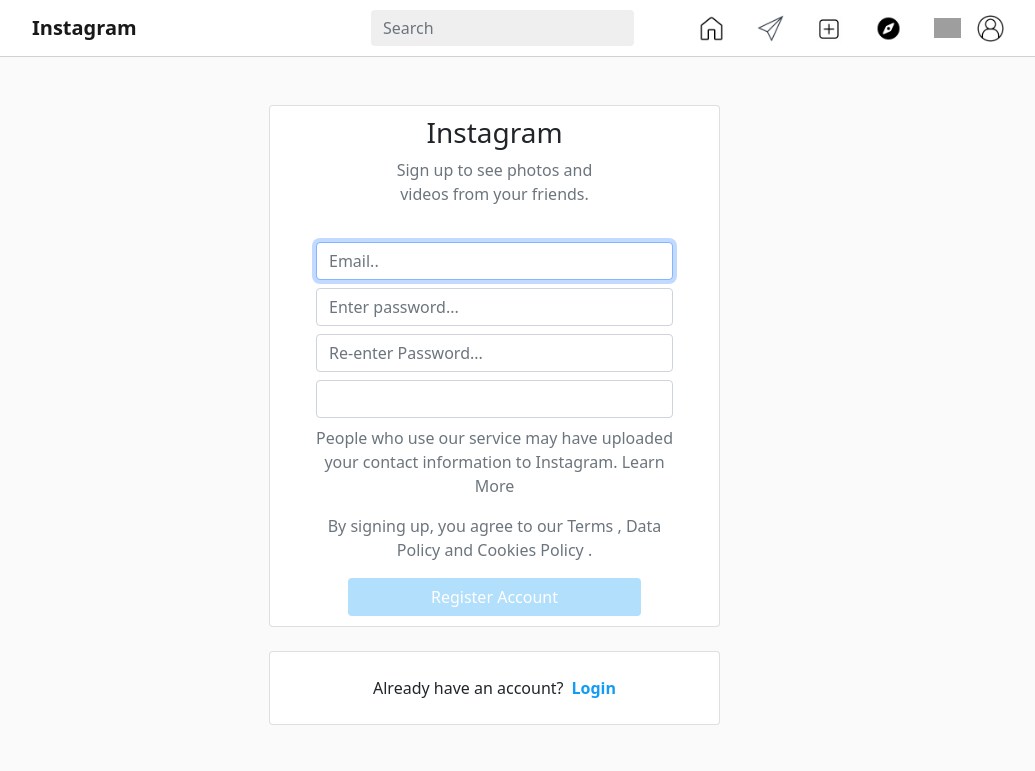
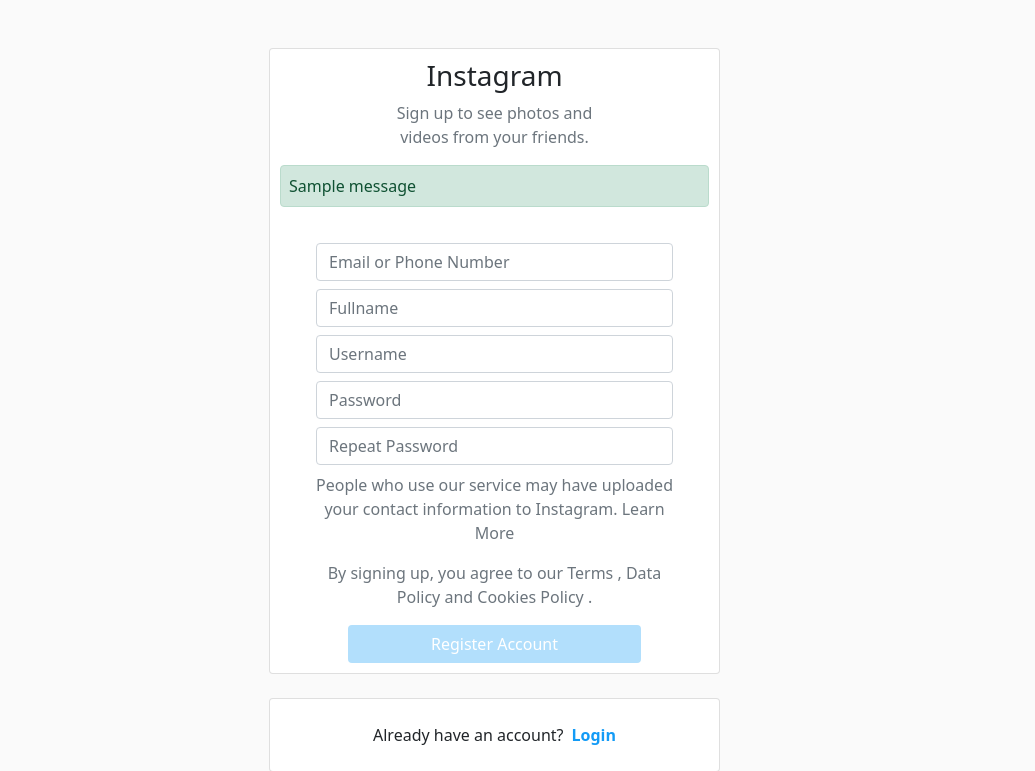
Before and after one commit to Isaac-kiptoo-kilimo/Istagram-app, a Django app: page /register/ in a window 1280 px wide. Shown: the top 771 px of the page, without its empty margins (98-1133 px from the left). Before the commit the page ends 725 px from the top, so only its background shows below. Run offline with Django 4.2, Linux system fonts and the light colour scheme; tables that the repository leaves empty hold one stand-in row (values such as "Sample post"); one stand-in notice (Sample message) is shown; parts of the project's set-up code (start-up, migrations or seed data) failed here and were passed over; some libraries are stand-ins or nearby versions; grey boxes are pictures that could not be loaded.

Commit message:
feature:fix:fixing the login and register page

```diff
--- a/clone/admin.py
+++ b/clone/admin.py
@@ -6,3 +6,4 @@ from .models import *
 # Register your models here.
 admin.site.register(Image)
 admin.site.register(Profile)
+admin.site.register(Comment)
--- /dev/null
+++ b/clone/decorators.py
@@ -0,0 +1,23 @@
+from django.contrib import messages
+from django.http import HttpResponse
+from django.shortcuts import redirect
+
+
+def unauthenticated_user(view_func):
+    def wrapper_func(request, *args, **kwargs):
+        if request.user.is_authenticated:
+            return redirect('index')
+        else:
+            return view_func(request, *args, **kwargs)
+
+    return wrapper_func
+
+
+def admin_only(view_func):
+    def wrapper_func(request, *args, **kwargs):
+        if not request.user.is_superuser:
+            return redirect('index')
+        else:
+            return view_func(request, *args, **kwargs)
+
+    return wrapper_func
--- a/clone/urls.py
+++ b/clone/urls.py
@@ -8,5 +8,6 @@ urlpatterns=[
     path('profile/',views.profile,name='profile'),
     path('register/',views.register,name='register'),
     path('login/',views.loginPage,name='login'),
+    path('logout/',views.logoutUser,name='logout'),
     path('edit/',views.editProfile,name='edit'),
 ]
--- a/clone/views.py
+++ b/clone/views.py
@@ -1,8 +1,12 @@
+from django.contrib import messages
 from django.shortcuts import redirect, render
 from PIL import Image as PILimage
 from django.contrib.auth import authenticate,login,logout
-from .forms import createUserForm
+
+from clone.decorators import unauthenticated_user
 from .models import *
+from django.contrib.auth.password_validation import validate_password
+from django.core.exceptions import ValidationError
 
 
 # Create your views here.
@@ -30,19 +34,50 @@ def addimage(request):
 def profile(request):
     return render(request,'pages/profile.html')
 
+
+@unauthenticated_user
 def register(request):
-    form=createUserForm()
     if request.method=='POST':
-        form=createUserForm(request.POST)
-        form.save()
+        email_phone=request.POST.get('email-phone')
+        fullname=request.POST.get('fullname')
+        username=request.POST.get('username')
+        password=request.POST.get('password')
+        password1=request.POST.get('password1')
+        if password==password1:
+            user,create=User.objects.get_or_create(username=username)
+            if create:
+                try:
+                    validate_password(password)
+                    user.set_password(password)
+                    user.profile.fullname=fullname
+                    user.profile.email_phone=email_phone
+                    user.profile.save()
+                    user.save()
+                    messages.success(request,'Account created succesfully')
+                    return redirect('login')
+                except ValidationError as e:
+                    messages.error(request,'Password error {e} ')
 
-    return render(request,'accounts/register.html',{'form':form})
+            else:
+                messages.info(request,'user with these details already exists')
+        else:
+            messages.error(request,'Passwords do not match')
+    return render(request,'accounts/register.html')
 
+
+@unauthenticated_user
 def loginPage(request):
-    username=request.POST.get('username')
-    password=request.POST.get('password')
-    user=authenticate(request,username=username,password=password)
-    login(request,user)
+    if request.method=='POST':
+        username=request.POST.get('username')
+        password=request.POST.get('password')
+        print(username,password)
+        user=authenticate(username=username,password=password)
+        print('user',user)
+        if user is not None:
+            login(request,user)
+            return redirect('index')
+        else:
+            messages.error(request,'User with this credentials not found')
 
     return render(request,'accounts/login.html')
 
--- a/templates/accounts/register.html
+++ b/templates/accounts/register.html
@@ -8,27 +8,44 @@
                     <div class="text-center">
                         <h3 id="form-title tex-dark">Instagram</h3>
                         <p class="text-secondary">Sign up to see photos and <br> videos from your friends.</p>
+
+                    </div>
+                    <div>
+                        {% for message in messages %}
+                        {% if message.tags == 'error' %}
+                        <div class="p-2 alert alert-danger">
+                            {{message}}
+                        </div>
+                        {% else %}
+                        <div class="p-2 alert alert-{{message.tags}}">
+                            {{message}}
+                        </div>
+                        {% endif %}
+                        {% endfor %}
                     </div>
                     <div class="d-flex justify-content-center form_container text-secondary">
 
                         <form method="POST" action="">
                             {% csrf_token %}
                             <div class="input-group mb-2">
-
-                                {{form.username}}
+                              <input type="text" class="form-control shadow-none input-lg" name="email-phone" placeholder="Email or Phone Number">
                             </div>
                             <div class="input-group mb-2">
+                                <input type="text" class="form-control shadow-none input-lg" name="fullname" placeholder="Fullname">
 
-                                {{form.email}}
                             </div>
 
                             <div class="input-group mb-2">
 
-                                {{form.password1}}
+                                <input type="text" class="form-control shadow-none input-lg" name="username" placeholder="Username">
                             </div>
                             <div class="input-group mb-2">
 
-                                {{form.password2}}
+                                <input type="password" class="form-control shadow-none input-lg" name="password" placeholder="Password">
+                            </div>
+                            <div class="input-group mb-2">
+
+                                <input type="password" class="form-control shadow-none input-lg" name="password1" placeholder="Repeat Password">
                             </div>
                             <p class="text-center">People who use our service may have uploaded <br> your contact information to Instagram. Learn <br> More</p>
                             <p class="text-center">
@@ -56,17 +73,5 @@
         </div>
     </div>
 </div>
-<script>
 
-    let form_fields = document.getElementsByTagName('input')
-    form_fields[1].placeholder='Username..';
-    form_fields[2].placeholder='Email..';
-    form_fields[3].placeholder='Enter password...';
-    form_fields[4].placeholder='Re-enter Password...';
-
-
-    for (let field in form_fields){
-        form_fields[field].className += ' form-control'
-    }
-</script>
 {% endblock %}
--- a/templates/base.html
+++ b/templates/base.html
@@ -15,7 +15,9 @@
     <link rel="stylesheet" href="{% static 'css/style.css' %}">
 </head>
 <body>
+    {% if request.user.is_authenticated %}
     {% include 'components/navbar.html' %}
+    {% endif %}
     {% block content %}
     {% endblock %}
     {% include 'components/footer.html' %}
--- a/templates/components/navbar.html
+++ b/templates/components/navbar.html
@@ -14,14 +14,14 @@
 
           <div class="collapse navbar-collapse" id="navbarSupportedContent">
             <ul class="navbar-nav me-4  mb-2 mb-lg-0">
-            <a href="" class="mx-3">
+            <a href="{% url 'index' %}" class="mx-3">
                 <img src="/static/images/home.webp" width="27px" alt="">
             </a>
               <a href="" class=" mx-3">
                   <img src="/static/images/message.webp" width="27px" alt="">
               </a>
 
-              <a href="" class="mx-3">
+              <a href="{% url 'addimage' %}" class="mx-3">
                 <img src="/static/images/boxadd.png" width="27px" alt="">
               </a>
               <a href="" class="mx-3">
@@ -36,9 +36,9 @@
                     <img src="/static/images/user.webp" width="27px" alt="{{image.profile_img}}">
                 </a>
                 <ul class="dropdown-menu" aria-labelledby="navbarDropdown">
-                  <a class="dropdown-item"  href="#"> <img src="/static/images/user.webp" class="mx-3
+                  <a class="dropdown-item"  href="{% url 'profile' %}"> <img src="/static/images/user.webp" class="mx-3
                     " width="20px" alt=""> Profile</a>
-                  <a class="dropdown-item" href="#">
+                  <a class="dropdown-item" href="{% url 'profile' %}">
                     <img src="/static/images/Bookmark.webp" class="mx-3" alt="" width="20px">Saved</a>
                  <a class="dropdown-item" href="#"><img src="/static/images/settings.webp" class="mx-3
                     " alt="" width="20px">Settings</a>
@@ -46,7 +46,8 @@
                     " alt="" width="20px">Switch Accounts</a>
                   <li><hr class="dropdown-divider"></li>
                   <li><a class="dropdown-item" class="mx-3
-                    " href="#">LogOut</a></li>
+                    " href="{% url 'logout' %}">LogOut</a></li>
+
                 </ul>
               </li>
             </ul>
--- a/templates/pages/profile.html
+++ b/templates/pages/profile.html
@@ -14,9 +14,9 @@
                         </h3>
                     </div>
                    <div class="col-md-4 p-0">
-                    <div class="btn border-secondary ">
+                    <a href="{% url 'edit' %}"><div class="btn border-secondary ">
                         Edit profile
-                    </div>
+                    </div></a>
                    </div>
                     <div class="col-md-2">
                         <img src="/static/images/settings.webp" width="40px" alt="">
```
Also changed, not shown: clone/models.py (+28 -18 lines), instagram/settings.py (+26 -26 lines), templates/accounts/login.html (+13 -0 lines), templates/pages/addImage.html (+4 -17 lines), clone/migrations/0001_initial.py, clone/migrations/0002_comment_likes_image_description_image_size_and_more.py (deleted), db.sqlite3 (added), media/image/fruits2.jpg (added).
